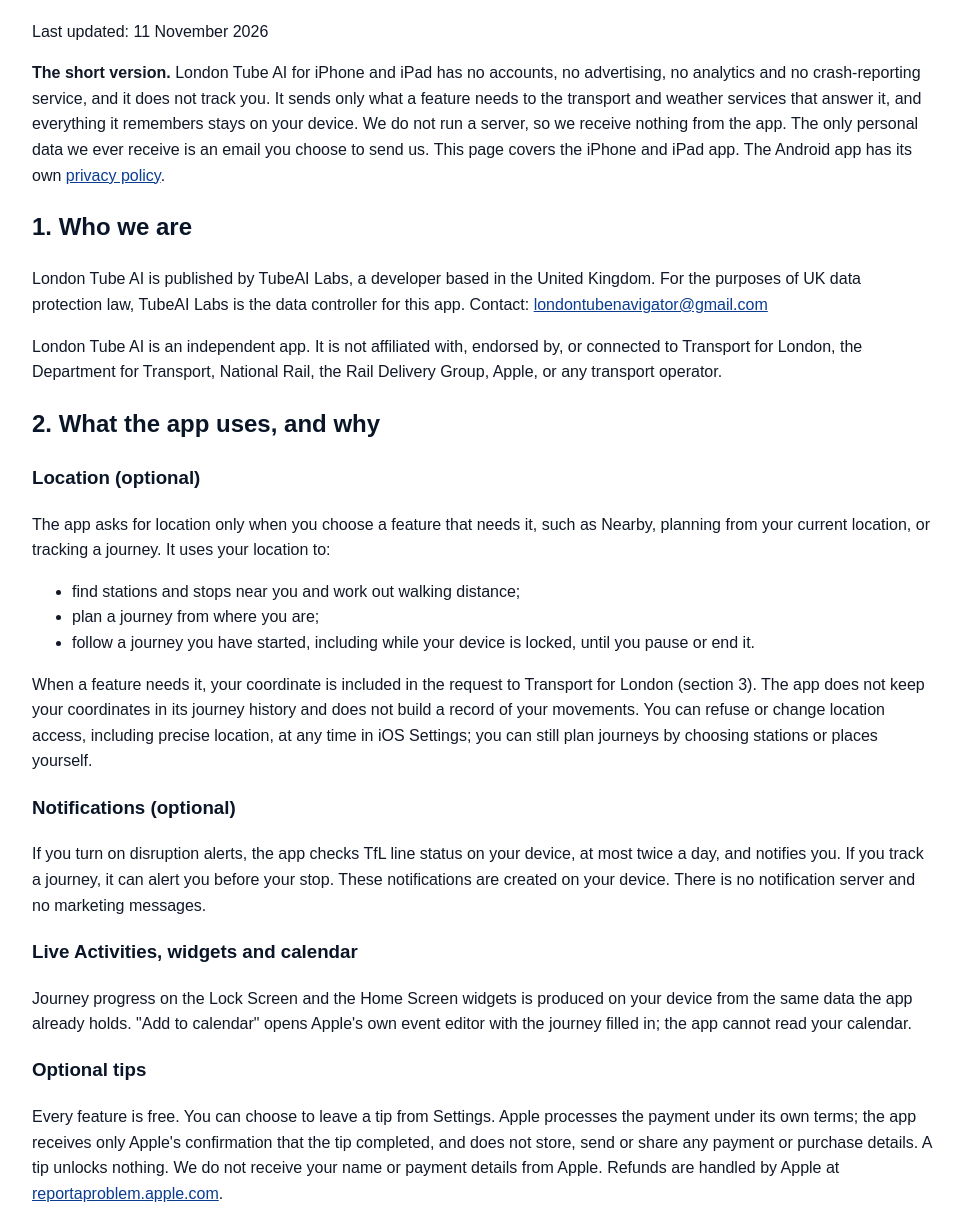
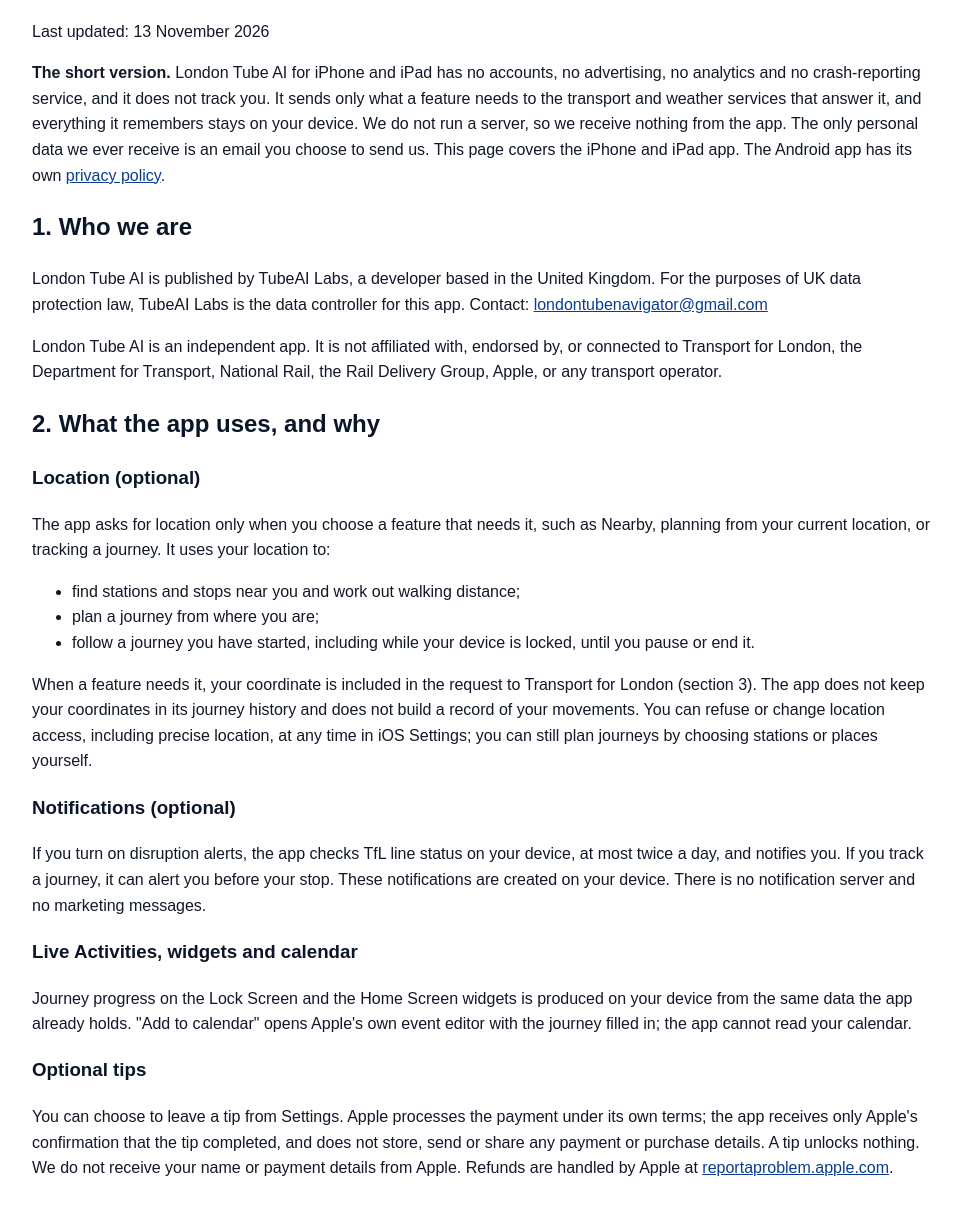
Before and after one commit to sarwarMawais/ai-tube-navigator-links, a plain HTML site: page privacy-ios.html in a window 1280 px wide. Shown: the part 94-1300 px from the top of the page, without its empty margins (158-1121 px from the left). Drawn offline with Linux system fonts and the light colour scheme.

Commit message:
Pages no longer sell the app as free or ad-free
Co-Authored-By: Claude Opus 5.5 <noreply@anthropic.com>

```diff
--- a/privacy-ios.html
+++ b/privacy-ios.html
@@ -33,7 +33,7 @@
   -->
   <h1>Privacy Policy — London Tube AI for iPhone and iPad</h1>
 
-  <p>Last updated: 11 November 2026</p>
+  <p>Last updated: 13 November 2026</p>
 
   <p>
     <strong>The short version.</strong> London Tube AI for iPhone and iPad has no accounts, no advertising, no analytics and no crash-reporting service, and it does not track you.
@@ -82,7 +82,7 @@
 
   <h3>Optional tips</h3>
   <p>
-    Every feature is free. You can choose to leave a tip from Settings. Apple processes the payment under its own terms;
+    You can choose to leave a tip from Settings. Apple processes the payment under its own terms;
     the app receives only Apple's confirmation that the tip completed, and does not store, send or share any payment or purchase details. A tip unlocks nothing.
     We do not receive your name or payment details from Apple. Refunds are handled by Apple at
     <a href="https://reportaproblem.apple.com/">reportaproblem.apple.com</a>.
```
Also changed, not shown: support.html (+1 -1 lines), terms.html (+2 -2 lines).
